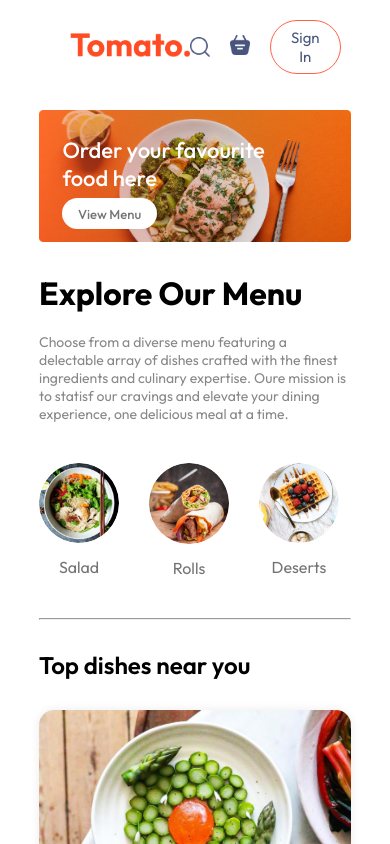
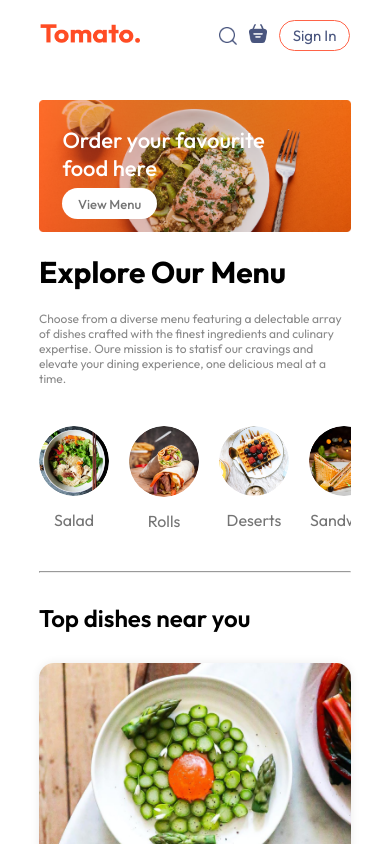
Before and after one commit to aliffashraff/Fullstack-MERN-Projects, a React (Vite) app in the folder Food-Delivery-Web-App/frontend/: page / in a window 390 px wide. Shown: the top 844 px of the page. Built offline with nearby package versions, Linux system fonts and the light colour scheme.

Commit message:
adjust the responsiveness

```diff
--- a/Food-Delivery-Web-App/frontend/src/components/ExploreMenu/ExploreMenu.css
+++ b/Food-Delivery-Web-App/frontend/src/components/ExploreMenu/ExploreMenu.css
@@ -46,20 +46,36 @@
   cursor: pointer;
 }
 
-.explore-menu .hr{
+.explore-menu .hr {
   margin: 10px 0px;
   height: 2px;
   background-color: #e2e2e2;
   border: none;
 }
 
-.explore-menu-list-item .active{
+.explore-menu-list-item .active {
   border: 4px solid tomato;
   padding: 2px;
 }
-@media (max-width:1050px) {
-  .explore-menu-text{
+
+@media (max-width: 1050px) {
+  .explore-menu-text {
     max-width: 100%;
     font-size: 14px;
   }
 }
+
+@media (max-width: 400px) {
+  .explore-menu h1 {
+    font-size: 30px;
+  }
+  .explore-menu-text {
+    font-size: 12px;
+  }
+  .explore-menu-list {
+    gap: 20px;
+  }
+  .explore-menu-list-item img {
+    min-width: 70px;
+  }
+}
--- a/Food-Delivery-Web-App/frontend/src/components/Header/Header.css
+++ b/Food-Delivery-Web-App/frontend/src/components/Header/Header.css
@@ -1,6 +1,6 @@
 .header {
   height: 34vw;
-  margin: 30px auto;
+  margin: 20px auto;
   /* access the img from root public folder */
   background: url('/header_img.png') no-repeat;
   background-size: contain;
@@ -61,3 +61,9 @@
     padding: 2vw 4vw;
   }
 }
+
+@media (max-width: 750px) {
+  .header-contents {
+    max-width: 70%;
+  }
+}
--- a/Food-Delivery-Web-App/frontend/src/components/Header/Header.jsx
+++ b/Food-Delivery-Web-App/frontend/src/components/Header/Header.jsx
@@ -11,7 +11,7 @@ const Header = () => {
           mission is to statisf our cravings and elevate your dining experience,
           one delicious meal at a time.
         </p>
-        <button>View Menu</button>
+        <a href="#explore-menu"><button>View Menu</button></a>
       </div>
     </div>
   );
--- a/Food-Delivery-Web-App/frontend/src/components/LoginPopup/LoginPopup.css
+++ b/Food-Delivery-Web-App/frontend/src/components/LoginPopup/LoginPopup.css
@@ -74,3 +74,11 @@
   font-weight: 500;
   cursor: pointer;
 }
+
+@media (max-width:400px) {
+
+  .login-popup-container {
+    width: max(280px);
+    padding: 25px 25px;
+  }
+}
--- a/Food-Delivery-Web-App/frontend/src/components/Navbar/Navbar.css
+++ b/Food-Delivery-Web-App/frontend/src/components/Navbar/Navbar.css
@@ -37,6 +37,10 @@
   display: flex;
   align-items: center;
   gap: 40px;
+}
+
+.navbar-right img {
+  width: 25px;
 }
 
 .navbar button {
@@ -90,9 +94,6 @@
   .navbar-right {
     gap: 30px;
   }
-  .navbar-right img {
-    width: 30px;
-  }
   .navbar-right button {
     padding: 8px 25px;
   }
@@ -119,6 +120,37 @@
 }
 
 @media (max-width: 750px) {
+  .navbar {
+    padding: 20px 20px;
+    justify-content: space-around;
+  }
+}
+
+@media (max-width: 650px) {
+  .navbar {
+    padding: 20px 0px;
+  }
+
+  .navbar .logo {
+    width: 100px;
+  }
+  .navbar-menu {
+    gap: 10px;
+    font-size: 15px;
+  }
+  .navbar-right {
+    gap: 12px;
+  }
+  .navbar-right img {
+    width: 18px;
+  }
+  .navbar-right button {
+    padding: 5px 13px;
+    font-size: 15px;
+  }
+}
+
+@media (max-width: 510px) {
   .navbar-menu {
     display: none;
   }
@@ -126,5 +158,5 @@
 
 html {
   /* Adjust based on the height of the navbar */
-  scroll-padding-top: 110px;
+  scroll-padding-top: 100px;
 }
--- a/Food-Delivery-Web-App/frontend/src/components/Navbar/Navbar.jsx
+++ b/Food-Delivery-Web-App/frontend/src/components/Navbar/Navbar.jsx
@@ -37,33 +37,33 @@ const Navbar = ({ setShowLogin }) => {
       id="navbar"
     >
       {/* assets object that contains all the image */}
-      <HashLink to={'/#header'} onClick={(e) => setMenu('home')}>
+      <HashLink to={'/#home-page'} onClick={(e) => setMenu('home')}>
         <img src={assets.logo} alt="" className="logo" />
       </HashLink>
       <ul className="navbar-menu">
         {/* link the to the home page path */}
         <HashLink
-          to={'/#header'}
+          to={'/#home-page'}
           // change the state class to 'active when clicked
           onClick={(e) => setMenu('home')}
           className={menu === 'home' ? 'active' : ''}
         >
           Home
         </HashLink>
-        <a
-          href="#explore-menu"
+        <HashLink
+          to="/#explore-menu"
           onClick={(e) => setMenu('menu')}
           className={menu === 'menu' ? 'active' : ''}
         >
           Menu
-        </a>
-        <a
-          href="#app-download"
+        </HashLink>
+        <HashLink
+          to="/#app-download"
           onClick={(e) => setMenu('mobile-app')}
           className={menu === 'mobile-app' ? 'active' : ''}
         >
           Mobile-App
-        </a>
+        </HashLink>
         <a
           href="#footer"
           onClick={(e) => setMenu('contact-us')}
@@ -75,13 +75,13 @@ const Navbar = ({ setShowLogin }) => {
       <div className="navbar-right">
         <img src={assets.search_icon} alt="" />
         <div className="navbar-basket-icon">
-          <Link to={'/cart'}>
+          <HashLink to={'/cart/#cart'} onClick={() => setMenu('')}>
             <img src={assets.basket_icon} alt="" />
-          </Link>
+          </HashLink>
           {/* if there are items in cart, the class 'dot' will be visible */}
           {getTotalCartAmount() > 0 ? <div className="dot"></div> : <></>}
         </div>
-        {/* chsnge state value to show popup */}
+        {/* change state value to show popup */}
         <button onClick={() => setShowLogin(true)}>Sign In</button>
       </div>
     </div>
--- a/Food-Delivery-Web-App/frontend/src/pages/Cart/Cart.css
+++ b/Food-Delivery-Web-App/frontend/src/pages/Cart/Cart.css
@@ -1,5 +1,5 @@
 .cart {
-  margin-top: 30px;
+  margin-top: 20px;
 }
 
 .cart-items-title {
@@ -15,8 +15,13 @@
   color: black;
 }
 
+.cart-items-title p {
+  justify-self: center;
+}
+
 .cart-items-item img {
-  width: 50px;
+  width: 60px;
+  justify-self: center;
 }
 
 .cart hr {
@@ -27,6 +32,8 @@
 
 .cart-items-item .cross {
   cursor: pointer;
+  color: red;
+  font-size: max(1.8vw, 14px);
 }
 
 .cart-bottom {
@@ -88,7 +95,7 @@
   padding-left: 10px;
 }
 
-.cart-promo-code-input button{
+.cart-promo-code-input button {
   width: max(10vw, 150px);
   padding: 12px 5px;
   background-color: black;
@@ -97,11 +104,17 @@
   border-radius: 4px;
 }
 
-@media (max-width:750px) {
-  .cart-bottom{
+@media (max-width: 750px) {
+  .cart-bottom {
     flex-direction: column-reverse;
   }
-  .cart-promo-code{
+  .cart-promo-code {
     justify-content: start;
   }
 }
+
+@media (max-width: 500px) {
+  .cart-items-item img {
+    width: 50px;
+  }
+}
--- a/Food-Delivery-Web-App/frontend/src/pages/Cart/Cart.jsx
+++ b/Food-Delivery-Web-App/frontend/src/pages/Cart/Cart.jsx
@@ -14,7 +14,7 @@ const Cart = () => {
   } = useContext(StoreContext);
 
   return (
-    <div className="cart">
+    <div className="cart" id="cart">
       <div className="cart-items">
         <div className="cart-items-title">
           <p>Items</p>
--- a/Food-Delivery-Web-App/frontend/src/pages/Home/Home.jsx
+++ b/Food-Delivery-Web-App/frontend/src/pages/Home/Home.jsx
@@ -9,7 +9,7 @@ const Home = () => {
   // state will be passed as prop to ExploreMenu
   const [category, setCategory] = useState('All');
   return (
-    <div className="home-page">
+    <div className="home-page" id='home-page'>
       <Header />
       <ExploreMenu category={category} setCategory={setCategory} />
       <FoodDisplay category={category} />
```
